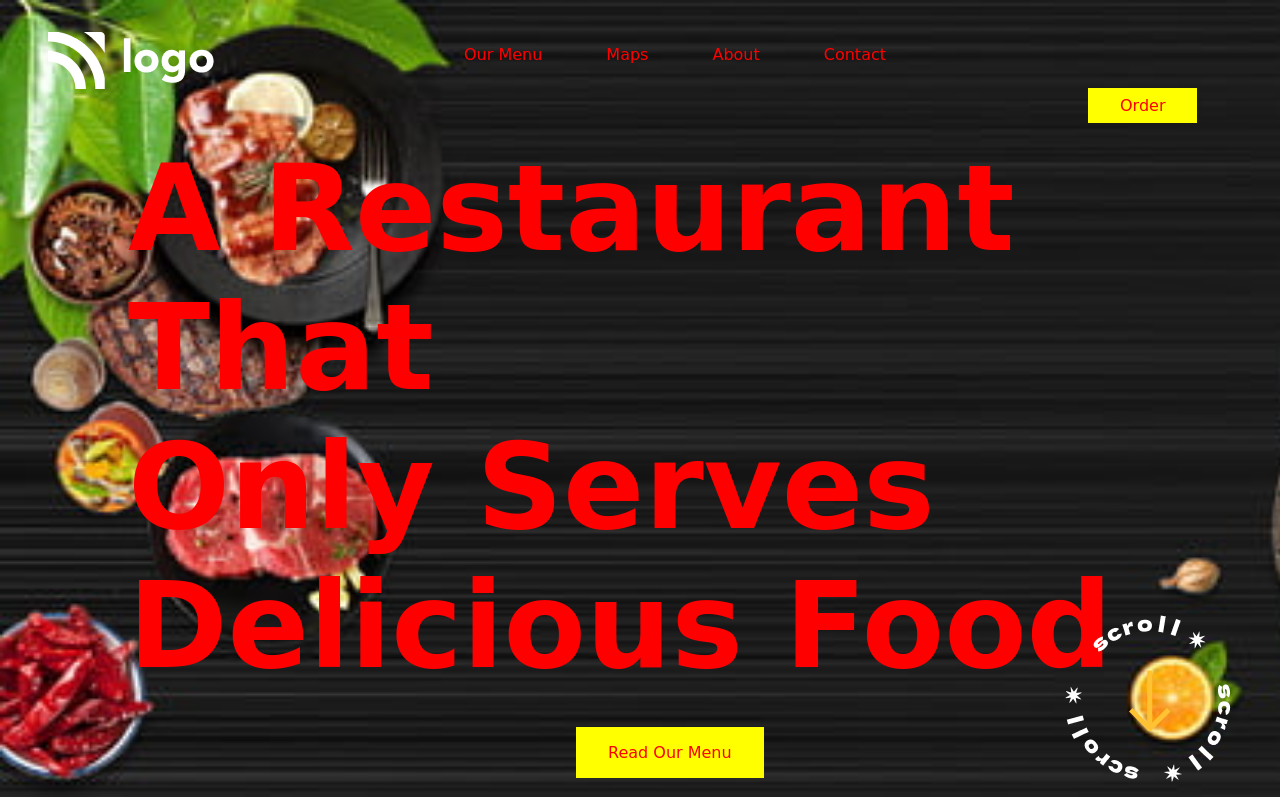
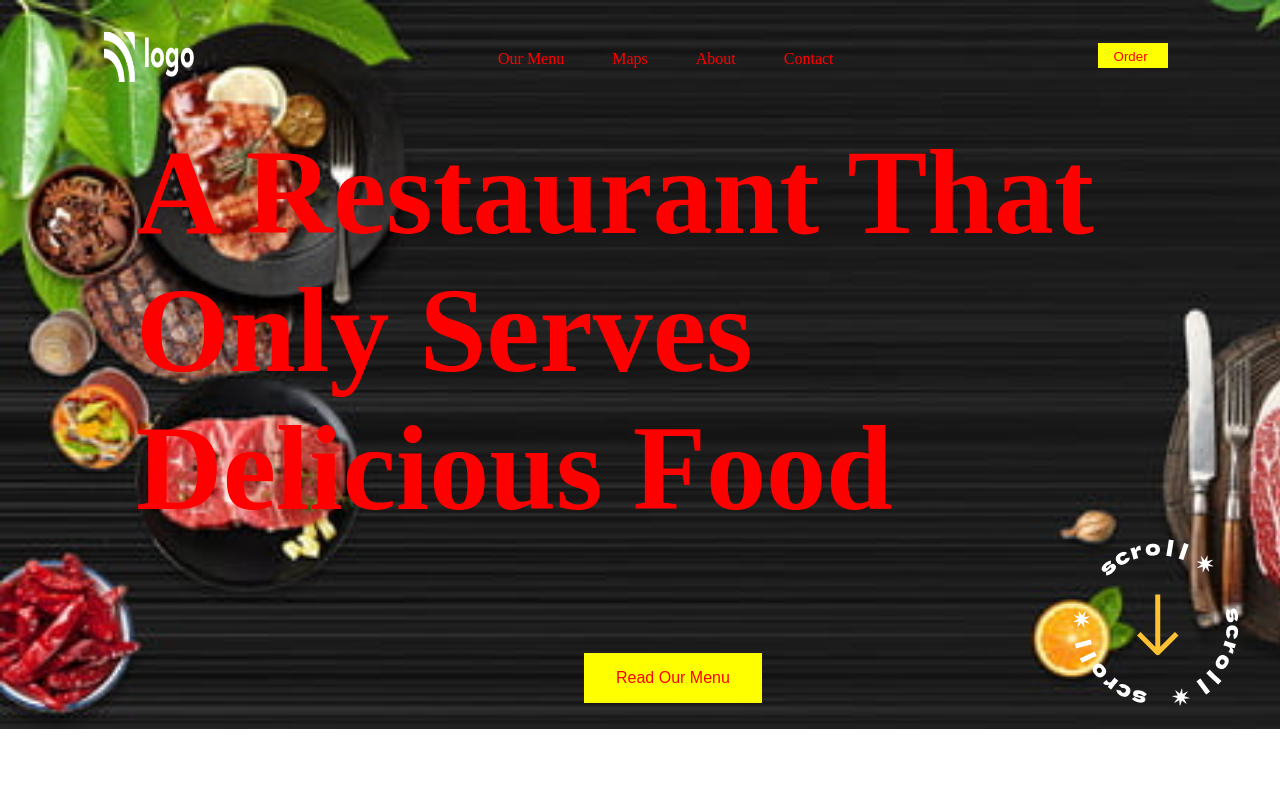
Before and after one commit to pravalikareddy05/live-class-project-2, a website: page index.html in a window 1280 px wide. Drawn offline with Linux system fonts and the light colour scheme; a web font is replaced by a local one.

Commit message:
02 completely over

```diff
--- a/style.css
+++ b/style.css
@@ -1,14 +1,19 @@
-* {
-  margin: 0;
-  padding: 0;
-  box-sizing: border-box;
-  font-family: "Red Rose", cursive;
-}
+
+
+
 body{
   background-image: url('2.1.jpg');
   background-size: cover;
   background-repeat: no-repeat;
 
+}
+nav{
+  display: flex;
+  margin-left: 3rem;
+}
+nav div img{
+  height: 50px;
+  width: 90px;
 }
 .container{
   margin-left: 3rem;
@@ -16,31 +21,38 @@ body{
 }
 .list {
   display: flex;
+  margin-left: 15rem;
+  margin-top: -0.4rem;
   list-style-type: none;
   color:red;
-  padding-left: 5rem;
-  margin-left: 19rem;
+
 
 }
 .list-item{
-  padding:2rem;
-  margin-top: -5rem;
+  padding: 1.5rem;
+}
+
+.button-small{
+  display: flex;
+  background-color: yellow;
+  border-style: none;
+  height: 25px;
+  width: 70px;
+  text-align: center;
+
+  padding-left: 1rem;
+  padding-right: 2rem;
+  padding-top: 0.35rem;
+  padding-bottom: 1rem;
+
+  color:red;
+  margin-left: 15rem;
+  margin-top: 0.7rem;
+
 }
 
 
-nav div button{
-  margin-left:65rem ;
-  background-color: yellow;
-  color: red;
-  padding: 0.5rem;
-  padding-left: 2rem;
-  padding-right: 2rem;
-  cursor: pointer;
-  border-style: none;
-  font-size: medium;
-  margin-top: -18rem;
 
-}
 .hero-heading{
   color: red;
   font-size: 7.5rem;
@@ -52,7 +64,7 @@ nav div button{
   margin-left: 33rem;
   background-color: yellow;
   color: red;
-  padding: 0.5rem;
+
   padding-left: 2rem;
   padding-right: 2rem;
   padding-top: 1rem;
@@ -60,7 +72,7 @@ nav div button{
   cursor: pointer;
   border-style: none;
   font-size: medium;
-  margin-top: 2rem;
+  margin-top: 1rem;
 }
 .bottom div img{
   margin-left: 63rem;
```
